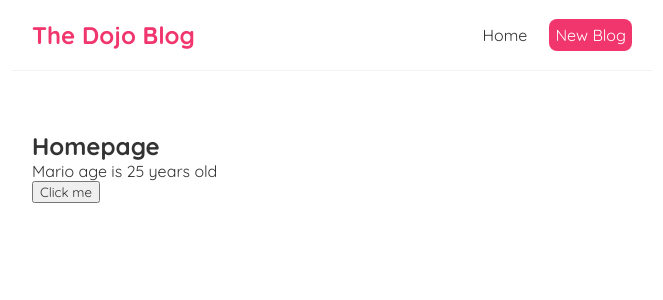
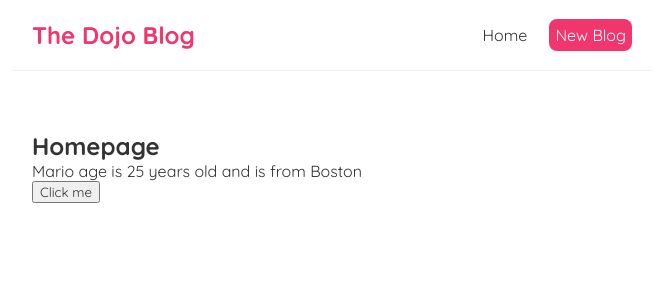
Before and after one commit to gitjua/myreactone, a React (Create React App) app: page / in a window 1280 px wide. Shown: the top 300 px of the page, without its empty margins (308-971 px from the left). Built offline with nearby package versions, Linux system fonts and the light colour scheme.

Commit message:
from Home state

```diff
--- a/src/Home.js
+++ b/src/Home.js
@@ -5,15 +5,17 @@ const Home = () => {
 
   const [name, setName] = useState('Mario');
   const [age, setAge] = useState(25);
+  const [from, setFrom] = useState('Boston');
   const handleClick = (e) => {
    setName('luigi');
    setAge(30);
+   setFrom('Salt lake City');
   }
 
   return (
     <div className="home">
       <h2>Homepage</h2>
-      <p>{name} age is {age} years old</p>
+      <p>{name} age is {age} years old and is from {from}</p>
       <button onClick={handleClick}>Click me</button>
 
     </div>
```
